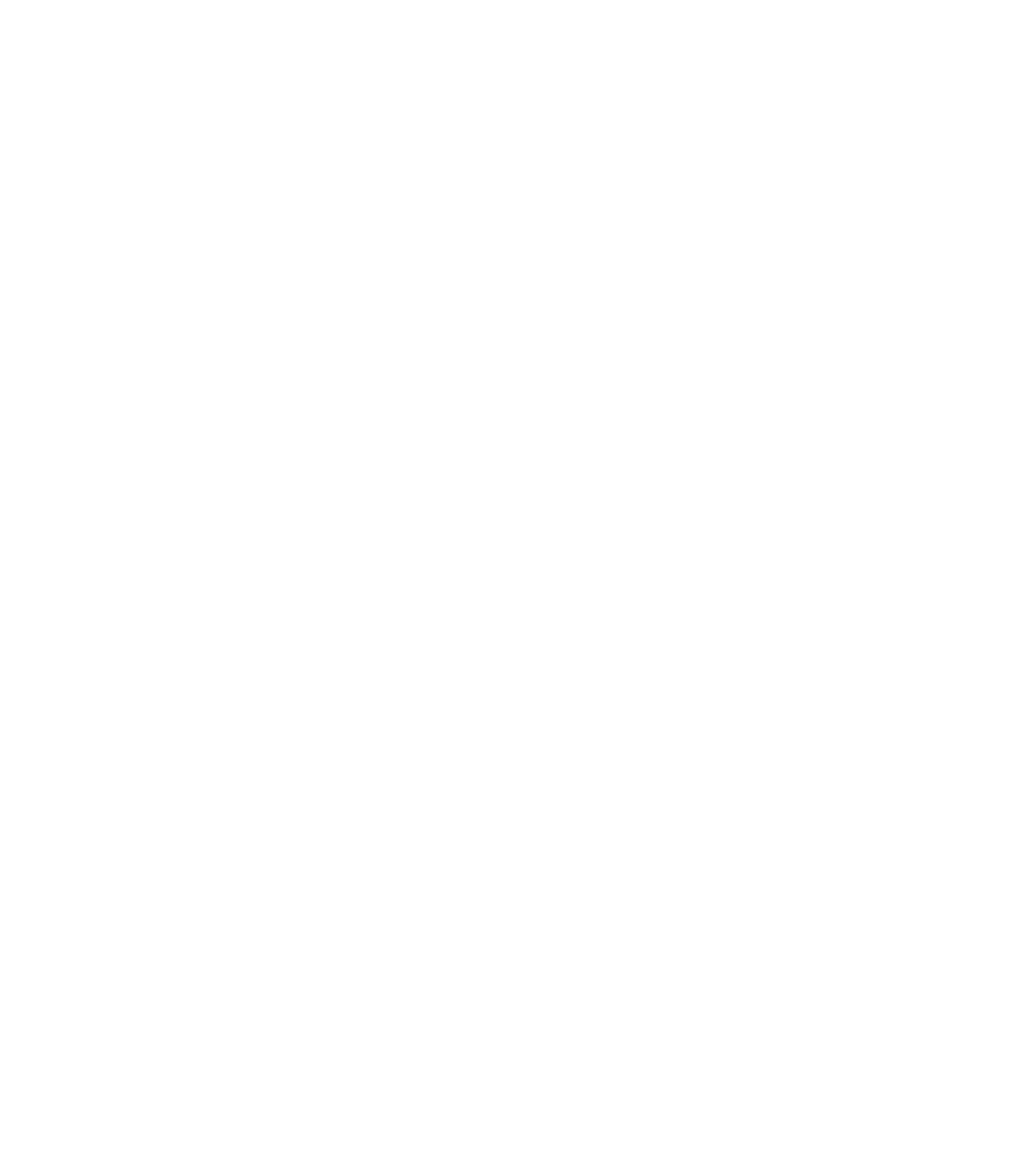
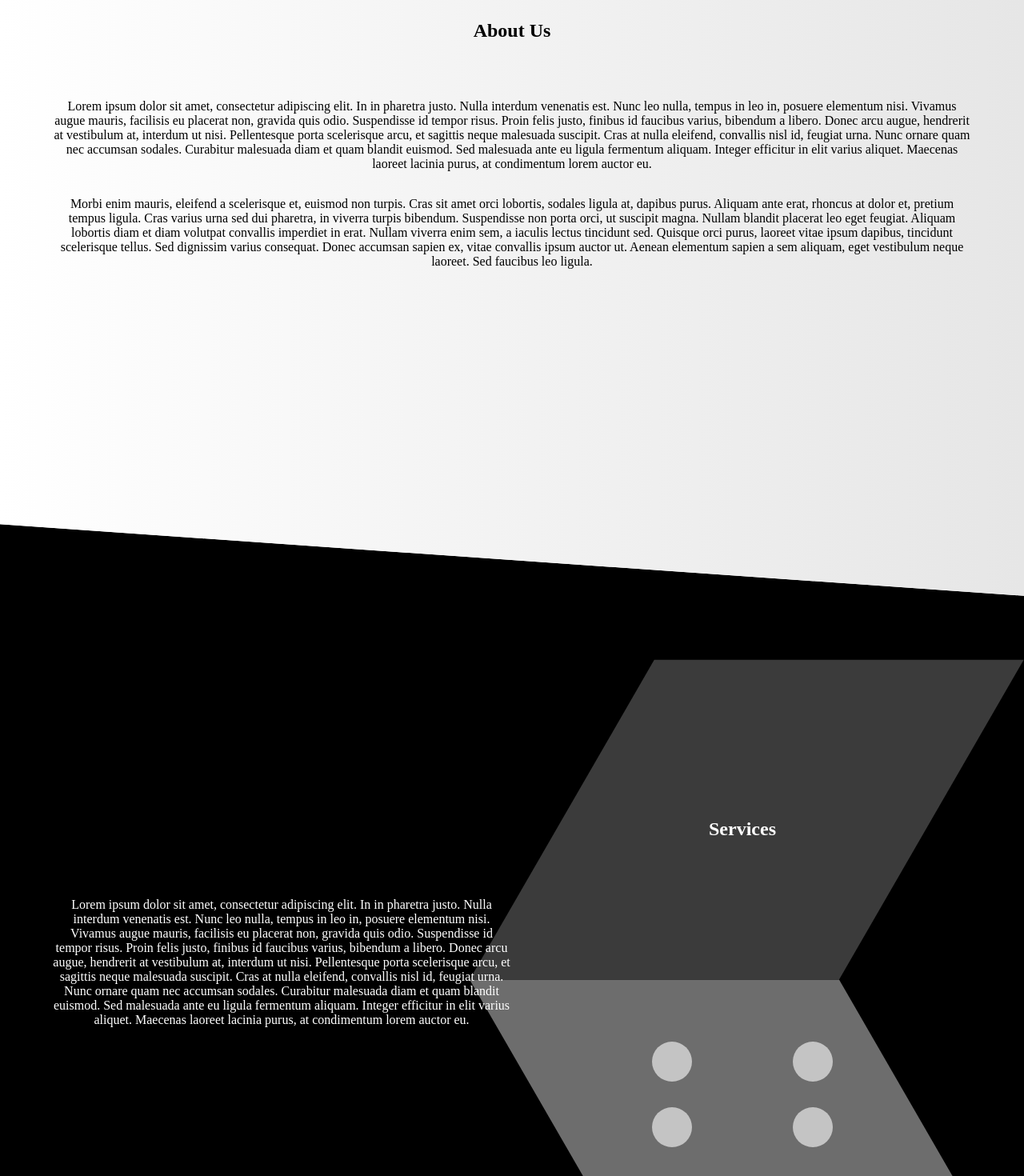
Before and after one commit to 3dmensional/3dmensional-website, a Vue app: page / in a window 1280 px wide. Shown: the part 1260-2730 px from the top of the page at 80% size. Before the commit the page ends 800 px from the top, so only its background shows below. Built offline with nearby package versions, Linux system fonts and the light colour scheme.

Commit message:
Basic structure

```diff
--- /dev/null
+++ b/src/components/About.vue
@@ -0,0 +1,13 @@
+<template>
+  <section class="d-flex about-us">
+    <div>
+
+      <h1>About Us</h1>
+      <p>Lorem ipsum dolor sit amet, consectetur adipiscing elit. In in pharetra justo. Nulla interdum venenatis est. Nunc leo nulla, tempus in leo in, posuere elementum nisi. Vivamus augue mauris, facilisis eu placerat non, gravida quis odio. Suspendisse id tempor risus. Proin felis justo, finibus id faucibus varius, bibendum a libero. Donec arcu augue, hendrerit at vestibulum at, interdum ut nisi. Pellentesque porta scelerisque arcu, et sagittis neque malesuada suscipit. Cras at nulla eleifend, convallis nisl id, feugiat urna. Nunc ornare quam nec accumsan sodales. Curabitur malesuada diam et quam blandit euismod. Sed malesuada ante eu ligula fermentum aliquam. Integer efficitur in elit varius aliquet. Maecenas laoreet lacinia purus, at condimentum lorem auctor eu.</p>
+
+      <p>Morbi enim mauris, eleifend a scelerisque et, euismod non turpis. Cras sit amet orci lobortis, sodales ligula at, dapibus purus. Aliquam ante erat, rhoncus at dolor et, pretium tempus ligula. Cras varius urna sed dui pharetra, in viverra turpis bibendum. Suspendisse non porta orci, ut suscipit magna. Nullam blandit placerat leo eget feugiat. Aliquam lobortis diam et diam volutpat convallis imperdiet in erat. Nullam viverra enim sem, a iaculis lectus tincidunt sed. Quisque orci purus, laoreet vitae ipsum dapibus, tincidunt scelerisque tellus. Sed dignissim varius consequat. Donec accumsan sapien ex, vitae convallis ipsum auctor ut. Aenean elementum sapien a sem aliquam, eget vestibulum neque laoreet. Sed faucibus leo ligula.
+      </p>
+    </div>
+
+  </section>
+</template>
--- a/src/components/Main.vue
+++ b/src/components/Main.vue
@@ -1,7 +1,7 @@
 <template>
   <main>
 
-    <nav class="d-flex">
+    <nav class="d-flex fixed">
       <figure>
         <a href="#">
           <Logo class="negative"></Logo>
@@ -23,18 +23,35 @@
 
     <div class="content">
       <!-- Content page -->
+      <section class="d-flex banner">
+        <h1>Here the amazing title</h1>
+        <span class="icon icon-next">down</span>
+      </section>
+      <About />
+      <Services></Services>
+      <section class="d-flex contact">
+        <h1>Here we go the Contact. Yeah</h1>
+      </section>
     </div>
+
+    <footer>
+
+    </footer>
 
   </main>
 </template>
 
 <script>
   import Logo from '../assets/logo-neg.svg';
+  import About from './About';
+  import Services from './Services';
 
   export default {
     name: 'Main',
     components: {
-      Logo
+      Logo,
+      About,
+      Services
     }
   };
 </script>
--- /dev/null
+++ b/src/components/Services.vue
@@ -0,0 +1,32 @@
+<template>
+  <section class="d-flex services">
+    <Chevron class="chevron"></Chevron>
+    <div class="d-grid">
+      <h1 class="d-flex">Services</h1>
+      <p>
+        Lorem ipsum dolor sit amet, consectetur adipiscing elit. In in pharetra justo. Nulla interdum venenatis est. Nunc leo nulla, tempus in leo in, posuere elementum nisi. Vivamus augue mauris, facilisis eu placerat non, gravida quis odio. Suspendisse id tempor risus. Proin felis justo, finibus id faucibus varius, bibendum a libero. Donec arcu augue, hendrerit at vestibulum at, interdum ut nisi. Pellentesque porta scelerisque arcu, et sagittis neque malesuada suscipit. Cras at nulla eleifend, convallis nisl id, feugiat urna. Nunc ornare quam nec accumsan sodales. Curabitur malesuada diam et quam blandit euismod. Sed malesuada ante eu ligula fermentum aliquam. Integer efficitur in elit varius aliquet. Maecenas laoreet lacinia purus, at condimentum lorem auctor eu.
+      </p>
+      <div class="d-grid services-elements">
+        <span></span>
+        <span></span>
+        <span></span>
+        <span></span>
+      </div>
+    </div>
+
+    <div class="services-controller">
+
+    </div>
+  </section>
+</template>
+
+<script>
+  import Chevron from '../assets/chevron.svg';
+
+  export default {
+    name: 'Services',
+    components: {
+      Chevron
+    }
+  };
+</script>
--- a/src/sass/main.scss
+++ b/src/sass/main.scss
@@ -2,6 +2,16 @@
   list-style: none;
   padding: 0;
   margin: 0;
+  box-sizing: border-box;
+}
+
+h1 {
+  text-align: center;
+  margin-bottom: 3em;
+}
+
+p {
+  margin-bottom: 2em;
 }
 
 // general styles
@@ -9,9 +19,48 @@
   display: flex;
 }
 
+.d-grid {
+  display: grid;
+}
+
+.fixed {
+  position: fixed;
+}
+
 a.nav-link {
   color: #fff;
   text-decoration: none;
 }
 
+.content {
+  section:nth-child(odd) {
+    color: white;
+    background-color: black;
+  }
+  section:nth-child(even) {
+    color: black;
+  }
+}
+
+section {
+  min-height: 126vh;
+  transform: skewY(4deg);
+  justify-content: center;
+  align-items: center;
+  position: relative;
+  top: -7vh;
+
+  padding: 0 4rem;
+
+  > * {
+    transform: skewY(-4deg);
+  }
+
+  .icon-next {
+    position: absolute;
+    bottom: 12vh;
+  }
+}
+
 @import 'nav';
+@import 'sections';
--- a/src/sass/nav.scss
+++ b/src/sass/nav.scss
@@ -1,8 +1,10 @@
 nav {
-  background-color: rgba($color: #000000, $alpha: 0.7);
+  background-color: rgba($color: #fff, $alpha: 0.15);
   padding: 10px 1em;
   justify-content: space-between;
   align-items: center;
+  z-index: 800;
+  width: 100%;
 
   figure {
     width: 70px;
@@ -33,7 +35,7 @@
       }
 
       &.positive:hover path {
-            fill: rgb(255, 255, 255);
+        fill: rgb(255, 255, 255);
       }
 
     }
@@ -41,6 +43,7 @@
 
   .menu {
     max-width: 25em;
+    margin-right: 1em;
 
     ul {
       justify-content: space-between;
--- /dev/null
+++ b/src/sass/sections.scss
@@ -0,0 +1,74 @@
+.banner {
+
+  h1 {
+    position: absolute;
+    left: 2em;
+  }
+}
+
+.about-us {
+  background: linear-gradient(to right, white, rgb(230, 230, 230));
+  p {
+    text-align: center;
+  }
+  z-index: 1;
+}
+
+.services {
+  padding-top: 1em;
+  padding-bottom: 1em;
+
+  .chevron {
+    position: absolute;
+    right: 0;
+    height: 100vh;
+  }
+
+  .d-grid {
+    width: 100%;
+    grid-template-columns: repeat(2, 1fr);
+    grid-template-rows: repeat(3, 1fr);
+  }
+
+  h1 {
+    justify-self: center;
+    align-self: flex-end;
+
+    grid-column: 2 / span 1;
+  }
+
+  p {
+    text-align: center;
+    margin: 0;
+
+    grid-column: 1 / span 1;
+    grid-row: 2 / span 2;
+  }
+
+  .services-elements {
+
+    padding: 0 7em;
+
+    justify-self: center;
+    align-self: center;
+
+    grid-column: 2 / span 1;
+    grid-row: 3 / span 1;
+
+    grid-template-columns: repeat(2, 1fr);
+    grid-template-rows: repeat(2, 1fr);
+
+    span {
+      background-color: rgba($color: #fff, $alpha: .6);
+      height: 50px;
+      width: 50px;
+      border-radius: 50%;
+      margin: 1em 0;
+
+      justify-self: center;
+      align-self: center;
+    }
+  }
+
+  overflow: hidden;
+}
```
Also changed, not shown: src/assets/chevron.svg (added).
